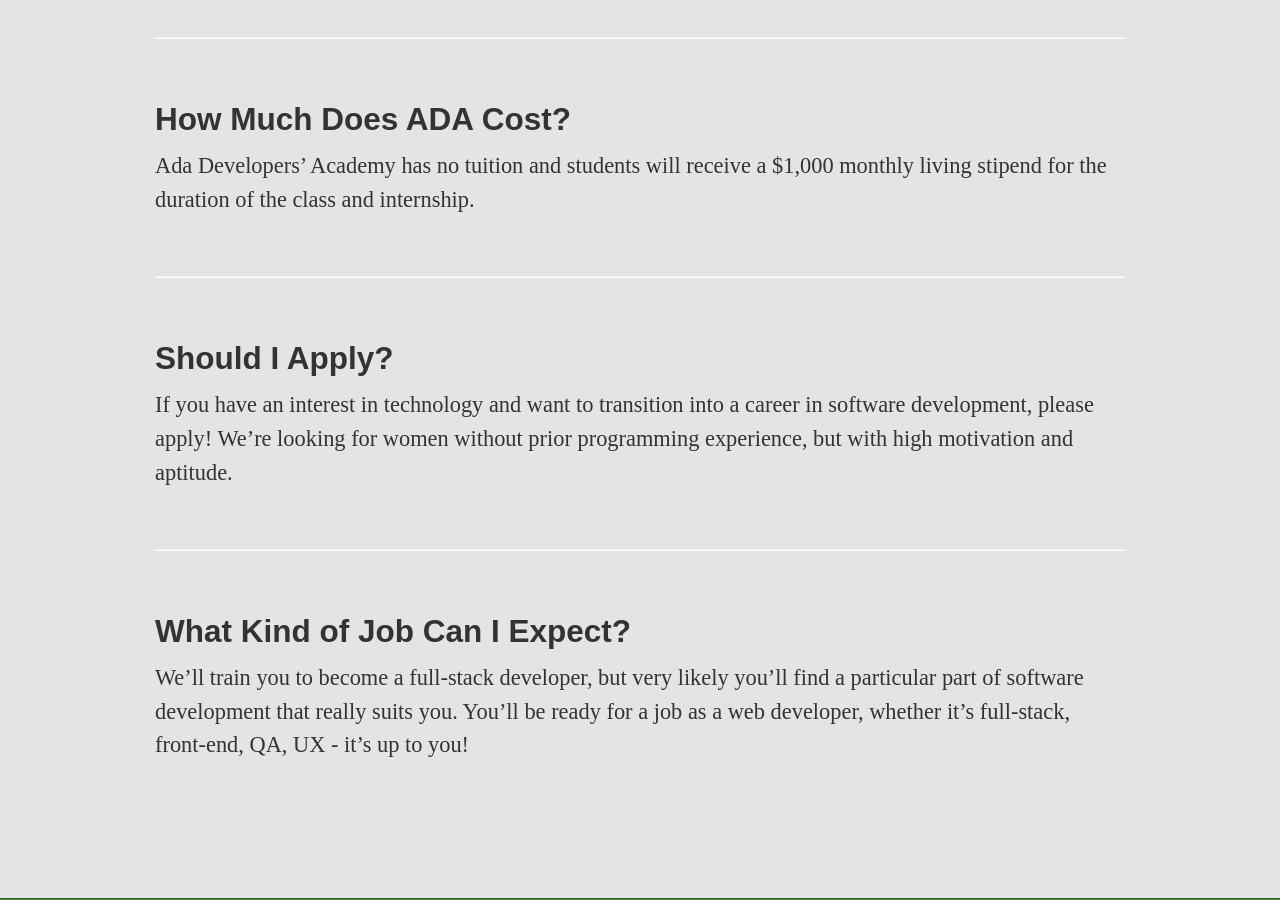
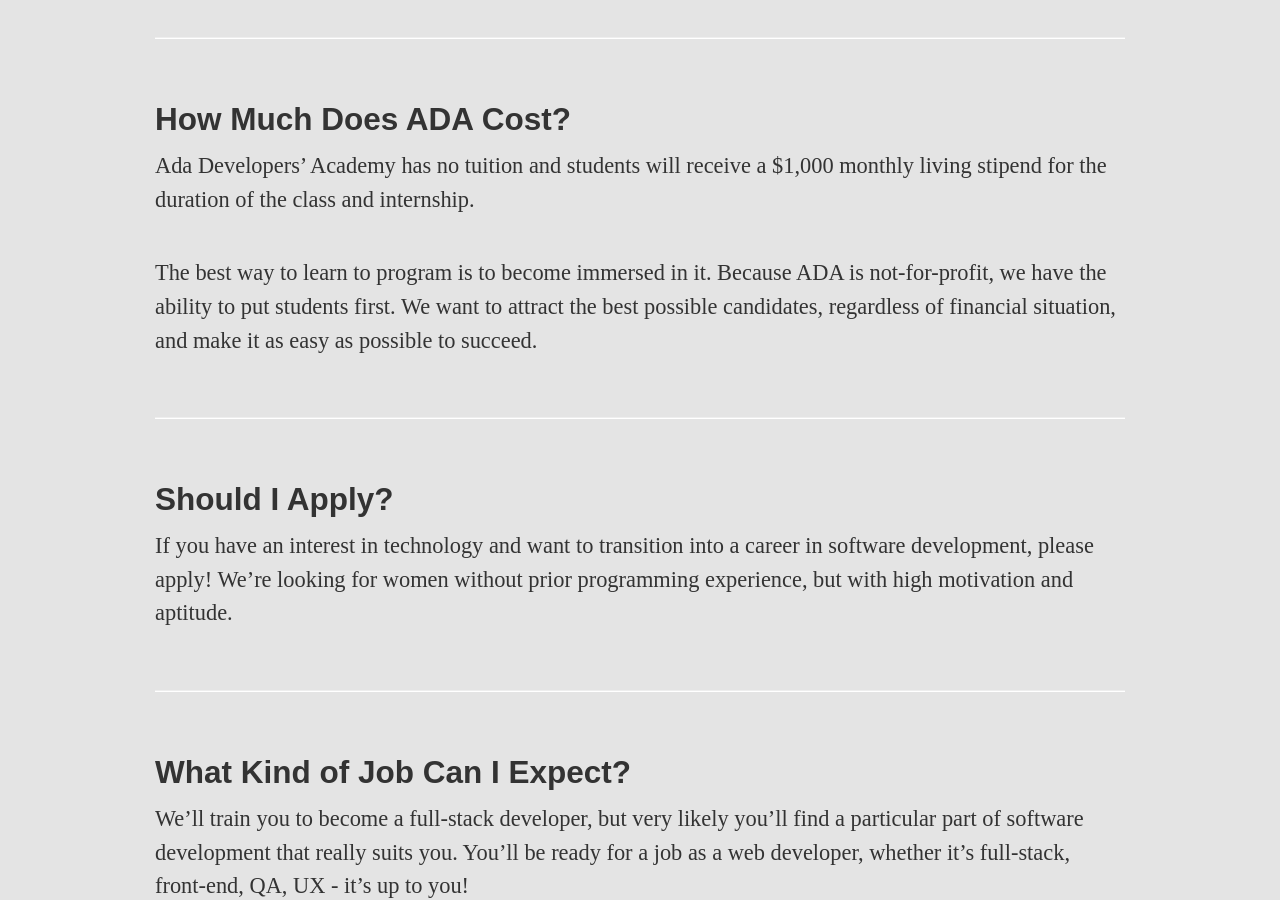
Before and after one commit to Ada-Developers-Academy/adadevelopersacademy.org, a Jekyll site: the page built from faq/index.html, in a window 1280 px wide and 900 px high, scrolled down 880 px. Built offline with Jekyll 4.4.1, drawn with Linux system fonts in a browser that asks for light colours; nearby versions of some CDN libraries.

Commit message:
Update faq.

```diff
--- a/faq/index.html
+++ b/faq/index.html
@@ -26,6 +26,8 @@
       <h2>How Much Does ADA Cost?</h2>
       <p> Ada Developers’ Academy has no tuition and students will receive a $1,000 monthly living stipend for the duration of the class and internship.
       </p>
+      <p> The best way to learn to program is to become immersed in it. Because ADA is not-for-profit, we have the ability to put students first. We want to attract the best possible candidates, regardless of financial situation, and make it as easy as possible to succeed.
+      </p>
 <hr/>
       <h2>Should I Apply?</h2>
       <p> If you have an interest in technology and want to transition into a career in software development, please apply! We’re looking for women without prior programming experience, but with high motivation and aptitude.
```
